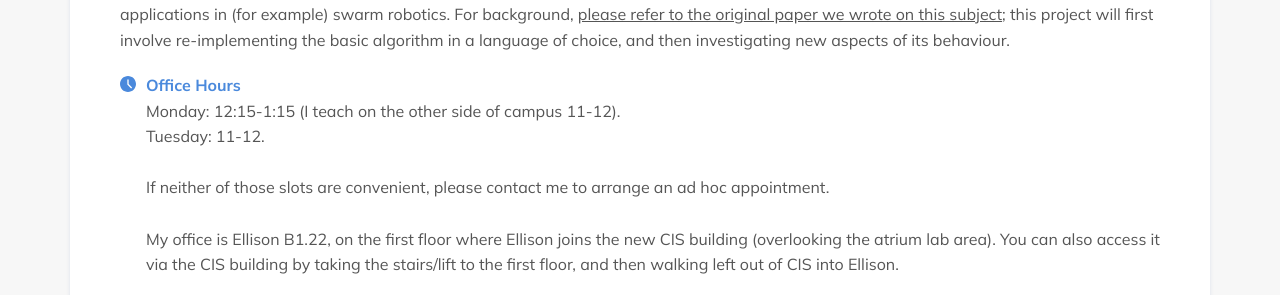
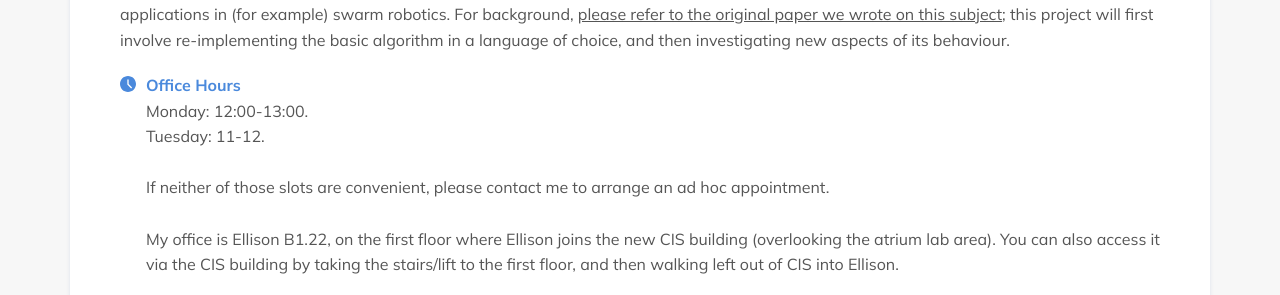
Before and after one commit to NorSC/supervisor-search, a Jekyll site: the page built from _supervisors/martyn-amos.md, in a window 1280 px wide. Shown: the part 1450-1745 px from the top of the page. Built offline with Jekyll 4.4.1, drawn with Linux system fonts in a browser that asks for light colours; a script that is not in the unit is left out; some of the changed text lies outside the part shown.

Commit message:
Update Supervisors “martyn-amos”

```diff
--- a/_supervisors/martyn-amos.md
+++ b/_supervisors/martyn-amos.md
@@ -5,7 +5,7 @@ available: true
 email: martyn.amos@northumbria.ac.uk
 website: http://www.martynamos.org
 office_hours: >
-  Monday: 12:15-1:15 (I teach on the other side of campus 11-12).
+  Monday: 12:00-13:00.
 
   Tuesday: 11-12.
 
```
